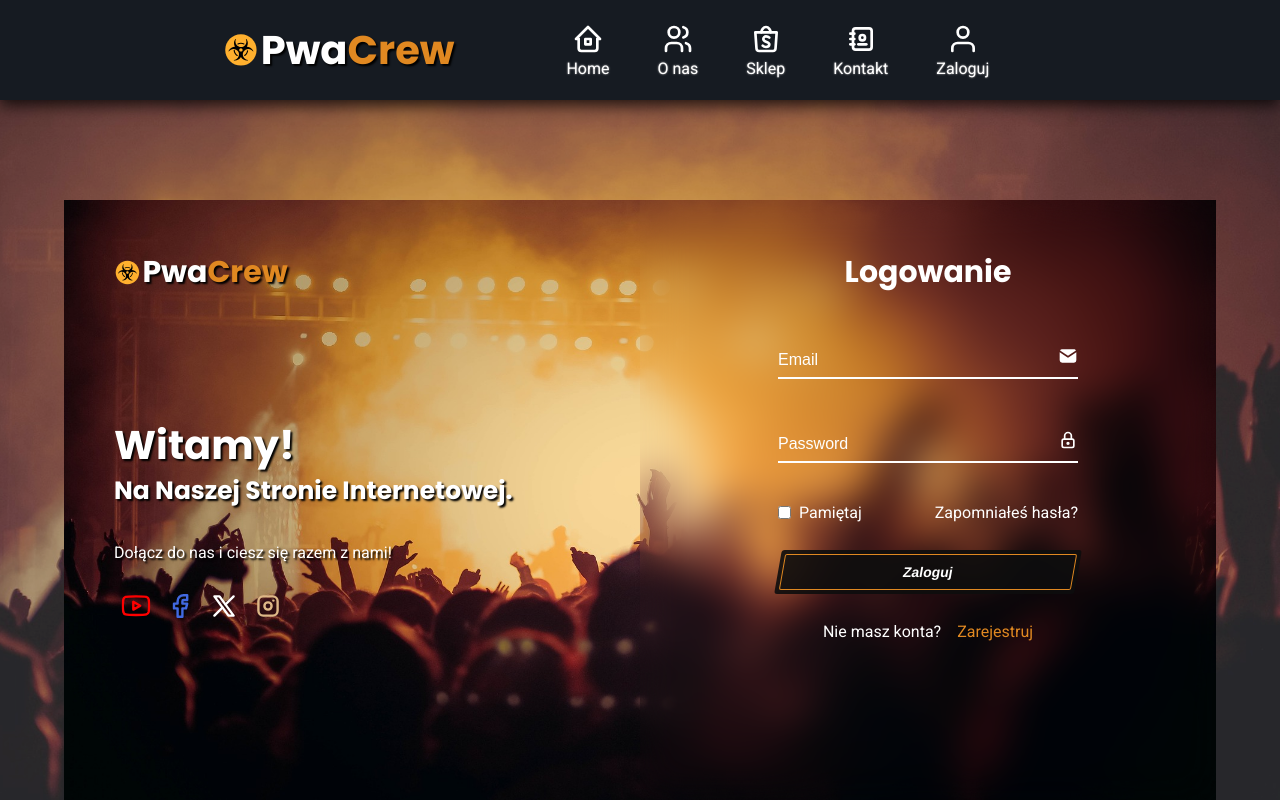
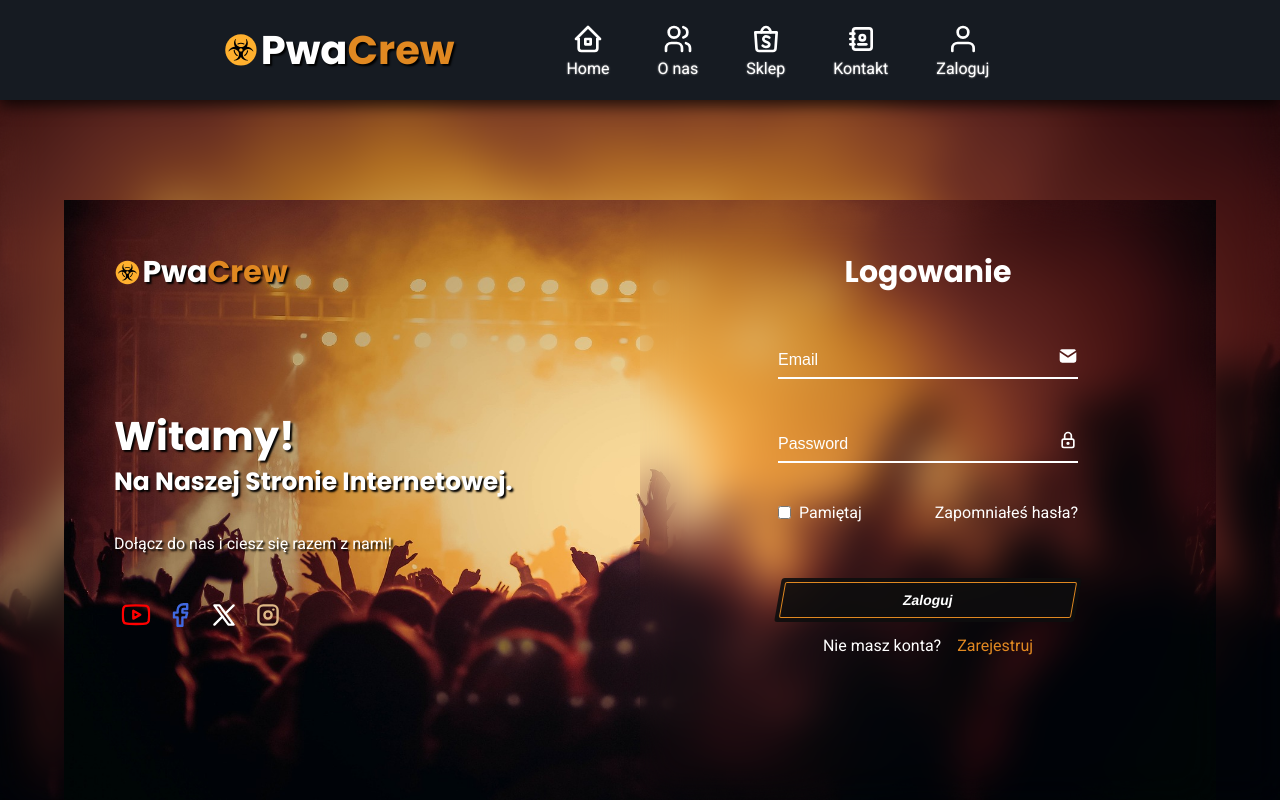
Before and after one commit to hadamalush/pwa-crew-site, a Next.js app: page /logowanie in a window 1280 px wide. Shown: the top 800 px of the page. Built offline with nearby package versions, Linux system fonts and the light colour scheme.

Commit message:
Aded BackgroundImageGeneral - temporary, added links to navigation desktop

```diff
--- a/src/app/(auth)/Common.module.scss
+++ b/src/app/(auth)/Common.module.scss
@@ -41,6 +41,10 @@ main .login {
 
 		&-text {
 			width: 100%;
+
+			ul {
+				margin-top: 5em;
+			}
 		}
 	}
 
--- a/src/app/layout.jsx
+++ b/src/app/layout.jsx
@@ -1,6 +1,5 @@
 import "./globals.scss";
 import MainHeader from "@/components/Header/MainHeader";
-import Image from "next/image";
 import Footer from "@/components/Footer/Footer";
 import BackgroundImageGeneral from "@/components/transitions/Background/BackgroundImageGeneral";
 
--- a/src/components/Navigation/NavbarDesktop.jsx
+++ b/src/components/Navigation/NavbarDesktop.jsx
@@ -32,7 +32,7 @@ const NavbarDesktop = props => {
 					</Link>
 				</li>
 				<li>
-					<Link href='/' className={styles["nav__list-link"]}>
+					<Link href='/logowanie' className={styles["nav__list-link"]}>
 						<IconRender variant='user' className={styles["nav__icon"]} />
 						Zaloguj
 					</Link>
--- a/src/components/transitions/Background/BackgroundImage.module.scss
+++ b/src/components/transitions/Background/BackgroundImage.module.scss
@@ -6,17 +6,6 @@
 	height: 60vh;
 	min-height: 55rem;
 	z-index: -20;
-
-	&::before {
-		content: "";
-		position: absolute;
-		z-index: 10;
-		width: 100vw;
-		height: 100vh;
-		top: 0;
-		left: 0;
-		// backdrop-filter: blur(20px);
-	}
 
 	img {
 		object-fit: cover;
--- a/src/components/transitions/Background/BackgroundImageGeneral.jsx
+++ b/src/components/transitions/Background/BackgroundImageGeneral.jsx
@@ -19,7 +19,7 @@ const BackgroundImageGeneral = () => {
 		pathname = pathname.replace(/^\/+/, "");
 	}
 
-	const isShow = pathname === "logowanie" || pathname === "rejestracja";
+	const isPath = pathname === "logowanie" || pathname === "rejestracja";
 
 	const style = {
 		logowanie: {
@@ -34,15 +34,17 @@ const BackgroundImageGeneral = () => {
 
 	useEffect(() => {
 		const checkPoints = async () => {
-			if (isShow && isMediumScreen) {
+			const hero = document.getElementById("hero");
+
+			if (isPath && isMediumScreen) {
 				style[pathname].display = "none";
-
-				// setStyle1(stylling);
 				setStyle1(style[pathname]);
-			} else if (isShow) {
+			} else if (isPath) {
 				setStyle1(style[pathname]);
-			} else if (!isShow) {
+				hero.classList.add(styles.filter);
+			} else if (!isPath) {
 				setStyle1(null);
+				hero.classList.remove(styles.filter);
 			}
 
 			return;
@@ -51,10 +53,8 @@ const BackgroundImageGeneral = () => {
 		checkPoints();
 	}, [isMediumScreen, pathname]);
 
-	console.log(isShow);
-
 	return (
-		<div className={styles.hero} style={style1}>
+		<div className={styles.hero} style={style1} id='hero'>
 			{/* {isShow && ( */}
 			<Image
 				alt='Crowd on the concert'
@@ -66,7 +66,7 @@ const BackgroundImageGeneral = () => {
 				sizes='100vw'
 			/>
 			{/* )} */}
-			<div className={styles["hero__bg"]}></div>
+			{!isPath && <div className={styles["hero__bg"]}></div>}
 		</div>
 	);
 };
--- a/src/styles/components/Content/HomeStartContent.module.scss
+++ b/src/styles/components/Content/HomeStartContent.module.scss
@@ -1,5 +1,40 @@
 @import "../../transitions/variables";
 @import "../../mixins/mixins";
+.btnSkewRight {
+	//temporarty - need to change
+	display: inline-block;
+	width: 100%;
+	text-align: center;
+	padding: 14px 26px;
+	background-color: $background-secondary;
+	border-radius: 3px;
+	border: 0;
+	font-weight: bold;
+	color: $primary-color;
+	cursor: pointer;
+	position: relative;
+	background-color: rgba(14, 14, 14, 0.9);
+	transform: skew(-10deg);
+	font-size: 1.4rem;
+	transition: transform 0.3s, color 0.3s;
+
+	&:hover {
+		transform: scale(1.04) skew(-10deg);
+		color: $secondary-color;
+	}
+
+	&:before {
+		content: "";
+		position: absolute;
+		display: flex;
+		top: 4px;
+		right: 4px;
+		bottom: 4px;
+		left: 4px;
+		border: solid 1px $secondary-color;
+		border-radius: 2px;
+	}
+}
 
 .introduction {
 	&__h1 {
--- a/src/styles/components/transitions/Forms/CommonLoginRegister.module.scss
+++ b/src/styles/components/transitions/Forms/CommonLoginRegister.module.scss
@@ -55,7 +55,7 @@
 	}
 
 	button {
-		margin: 2em 0;
+		margin: 4em 0 1em;
 	}
 
 	p {
```
Also changed, not shown: src/components/Content/HomeStartContent.jsx (+9 -3 lines).
